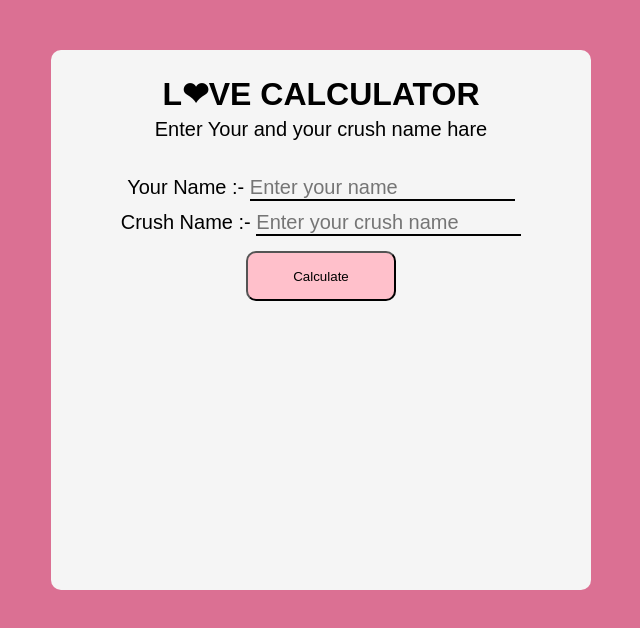
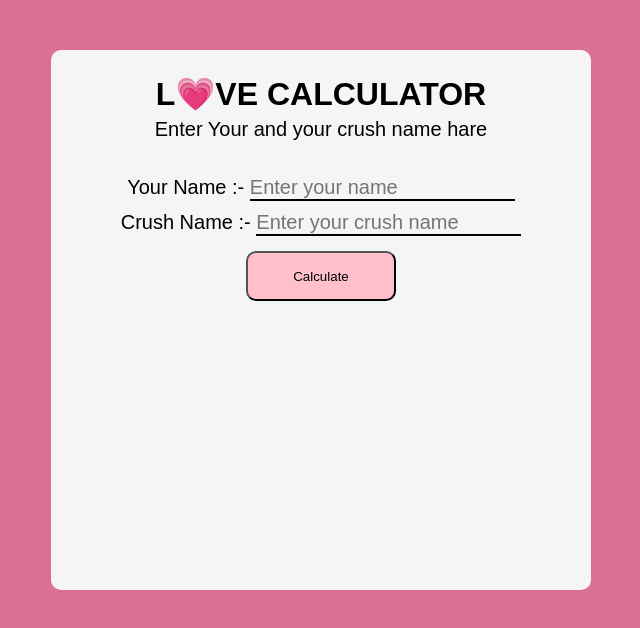
Before and after one commit to hellogirish07/Love-Calculator, a plain HTML site: page Index.html in a window 1280 px wide. Shown: the whole page, without its empty margins (319-959 px from the left). Drawn offline with Linux system fonts and the light colour scheme.

Commit message:
Update Index.html

```diff
--- a/Index.html
+++ b/Index.html
@@ -11,7 +11,7 @@
 <body>
     <div id="content-box">
         <div class="heading-box">
-            <h1>L❤ve Calculator</h1>
+            <h1>L💗ve Calculator</h1>
             <p>Enter Your and your crush name hare</p>
         </div>
 
```
